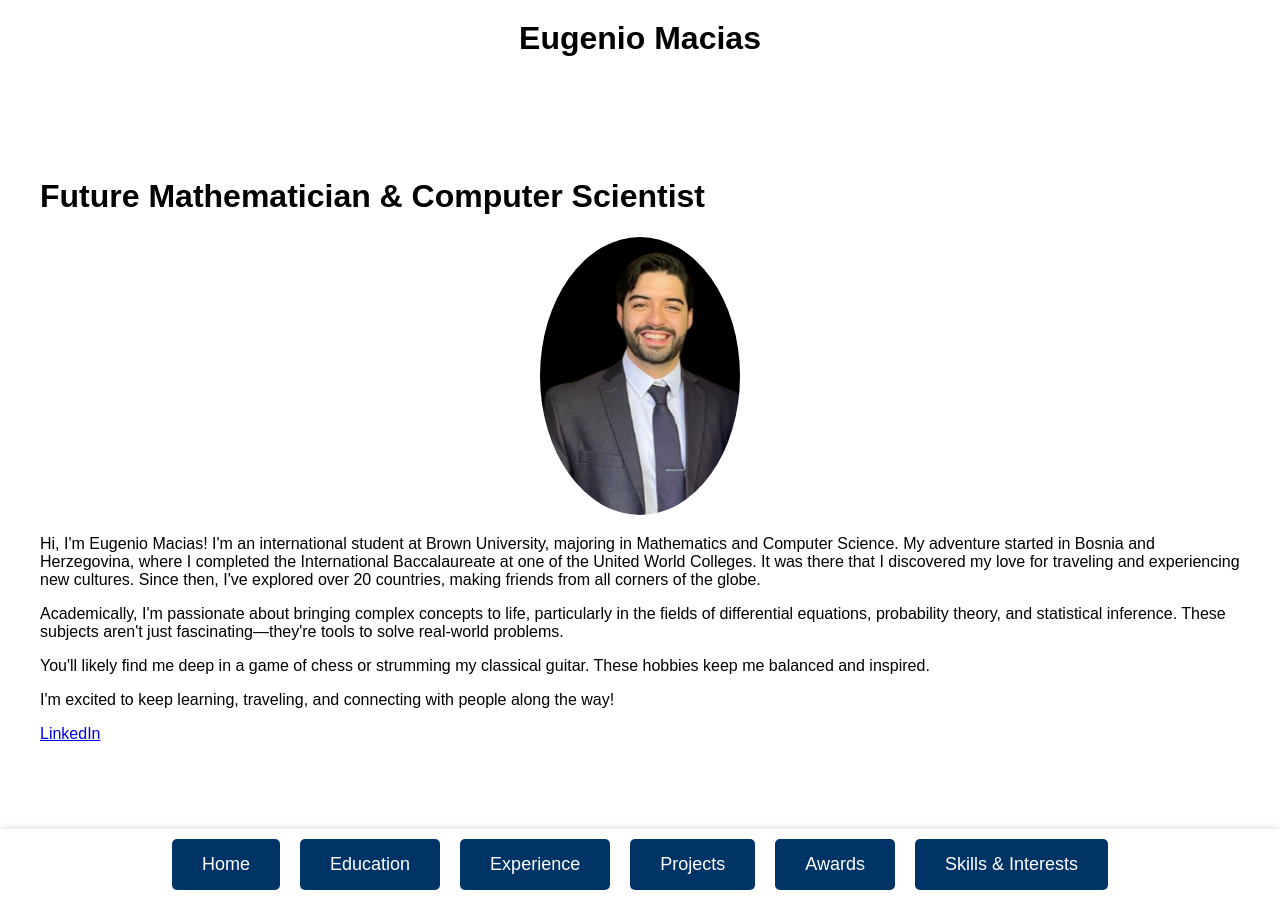
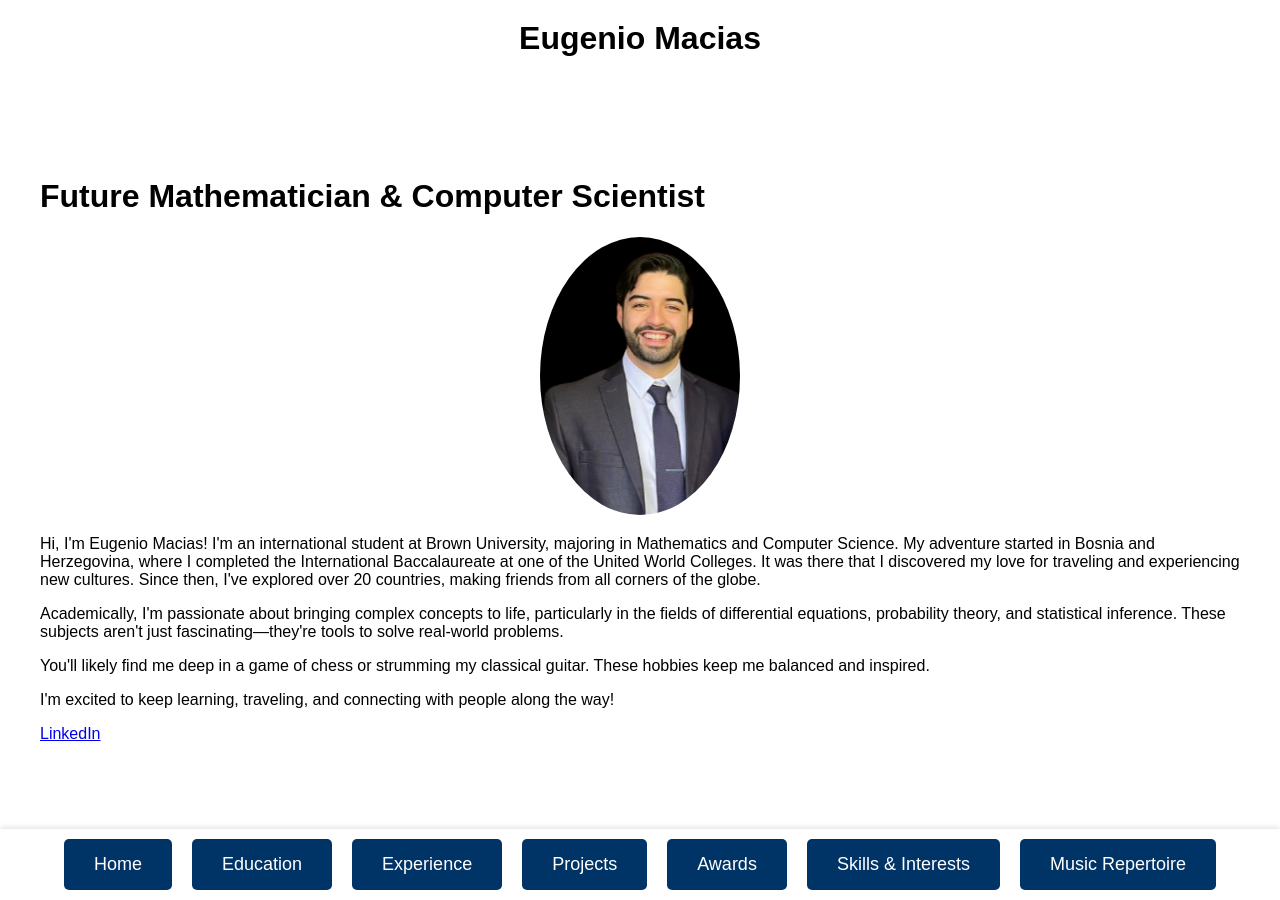
Before and after one commit to xXElGenio0203Xx/eugenio-macias.github.io, a Jekyll site: the page built from index.md, in a window 1280 px wide. Built offline with Jekyll 4.4.1, drawn with Linux system fonts in a browser that asks for light colours.

Commit message:
Update default.html

```diff
--- a/_layouts/default.html
+++ b/_layouts/default.html
@@ -21,6 +21,7 @@
       <li><a href="{{ '/projects' | relative_url }}">Projects</a></li>
       <li><a href="{{ '/awards' | relative_url }}">Awards</a></li>
       <li><a href="{{ '/skills-interests' | relative_url }}">Skills & Interests</a></li>
+      <li><a href="{{ '/music-repertoire' | relative_url }}">Music Repertoire</a></li>
     </ul>
   </nav>
   <script>
```
